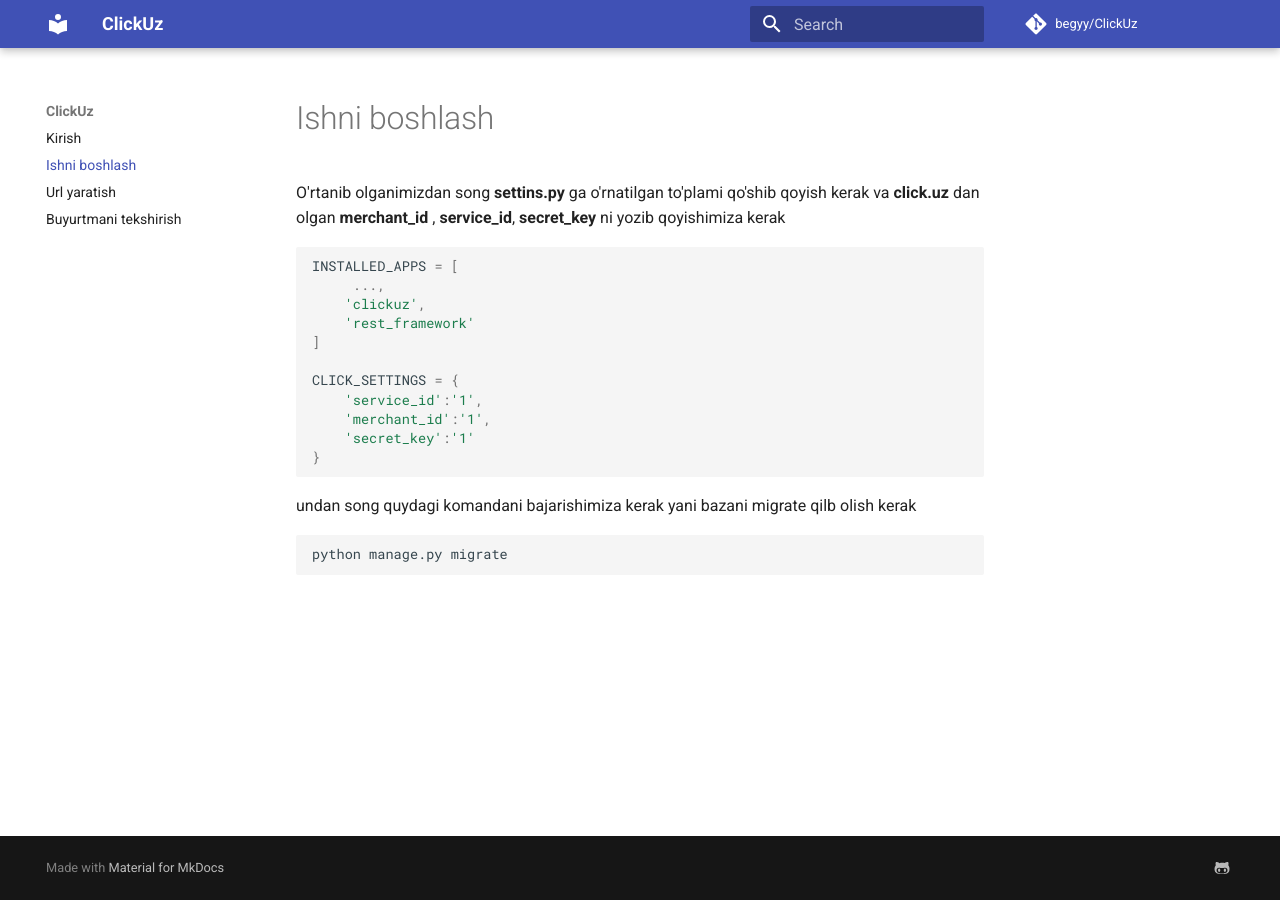
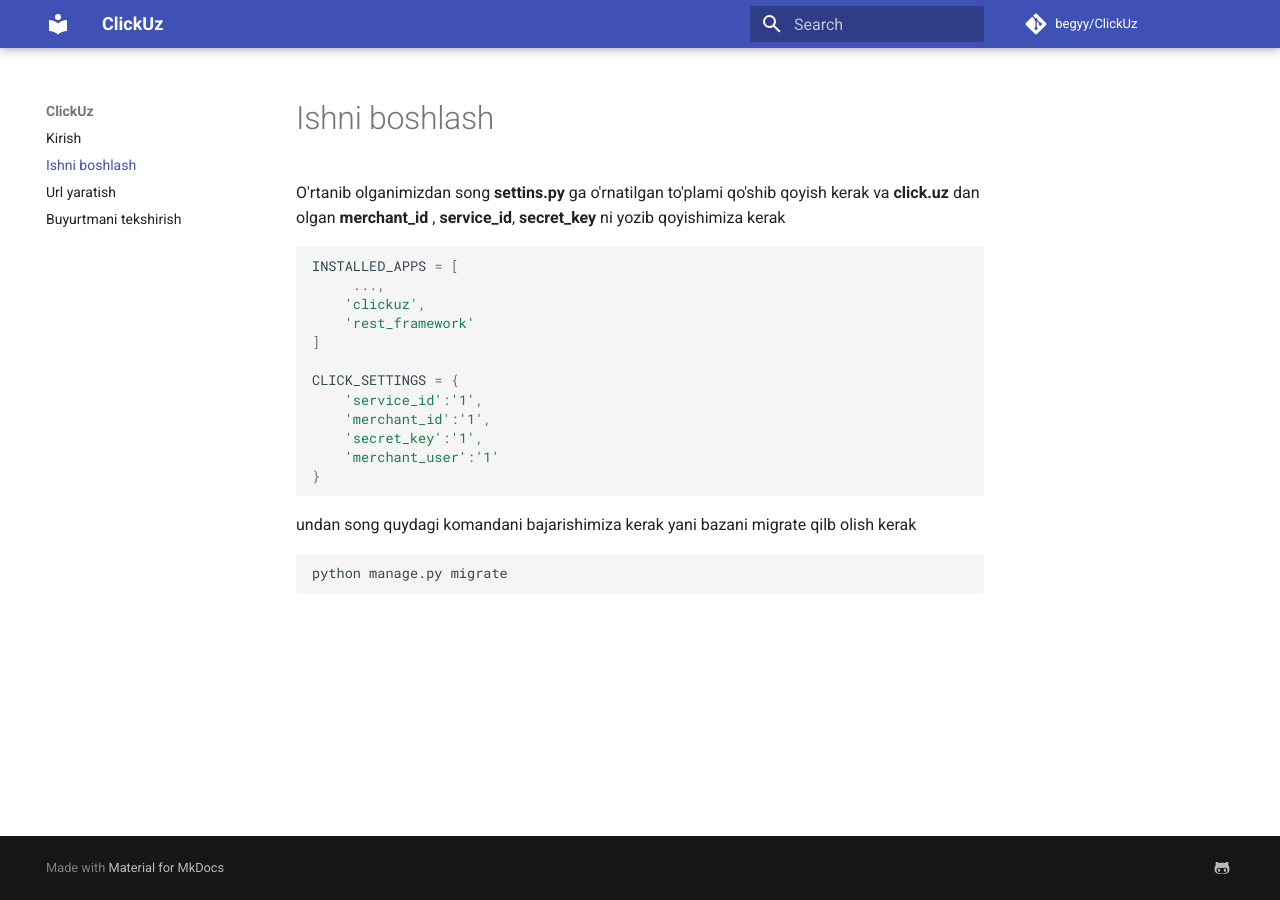
Before and after one commit to begyy/ClickUz, an MkDocs documentation site: the page built from docs/getting_started.md, in a window 1280 px wide. Built offline with MkDocs 1.6.1 and Material for MkDocs 9.7.7, drawn with Linux system fonts in a browser that asks for light colours; comment, search, counter and statistics services are not loaded.

Commit message:
Update getting_started.md

````diff
--- a/docs/getting_started.md
+++ b/docs/getting_started.md
@@ -11,7 +11,8 @@
 CLICK_SETTINGS = {
     'service_id':'1',
     'merchant_id':'1',
-    'secret_key':'1'
+    'secret_key':'1',
+    'merchant_user':'1'
 }
 ```
 undan song quydagi komandani bajarishimiza kerak yani bazani migrate qilb olish kerak
````
